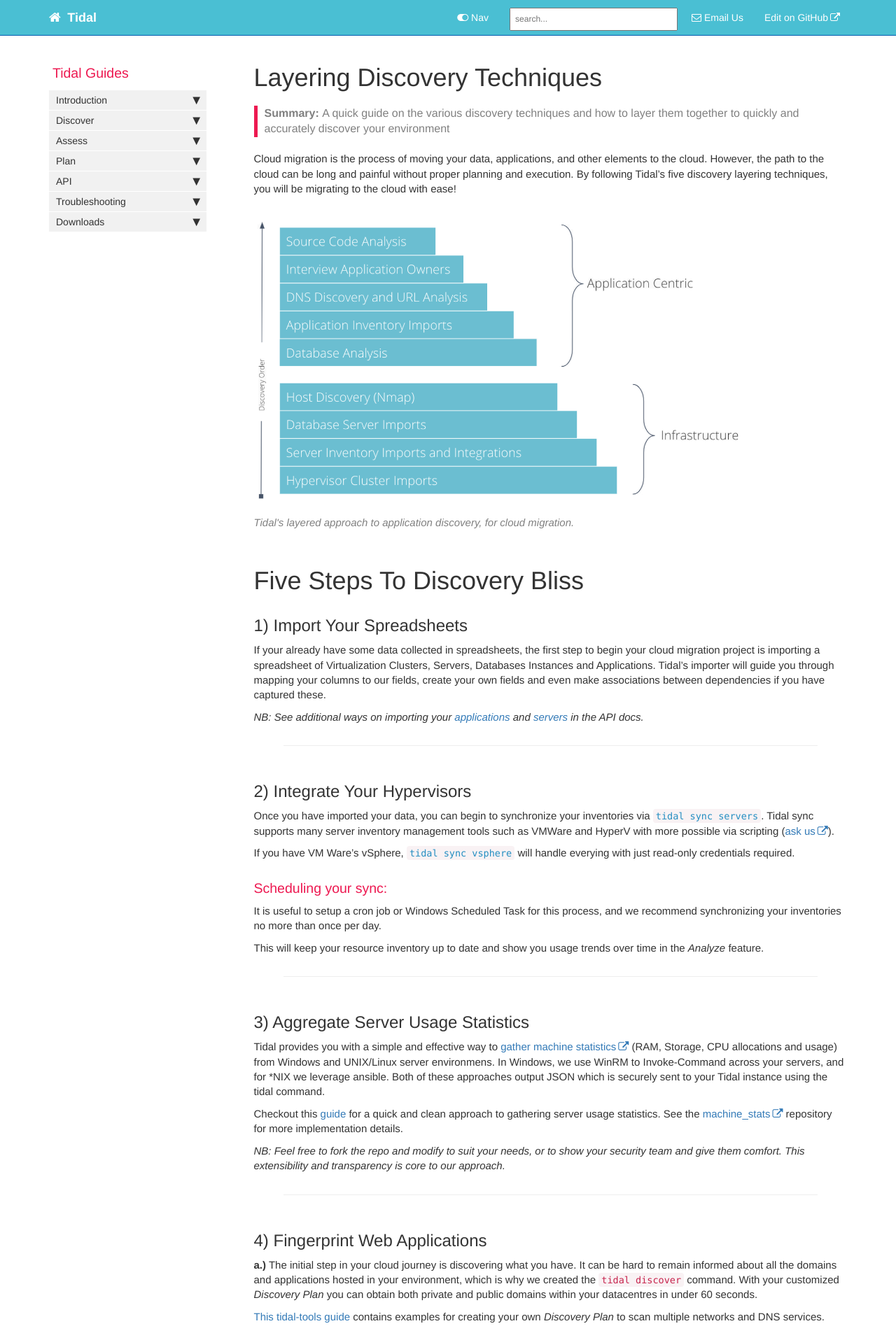
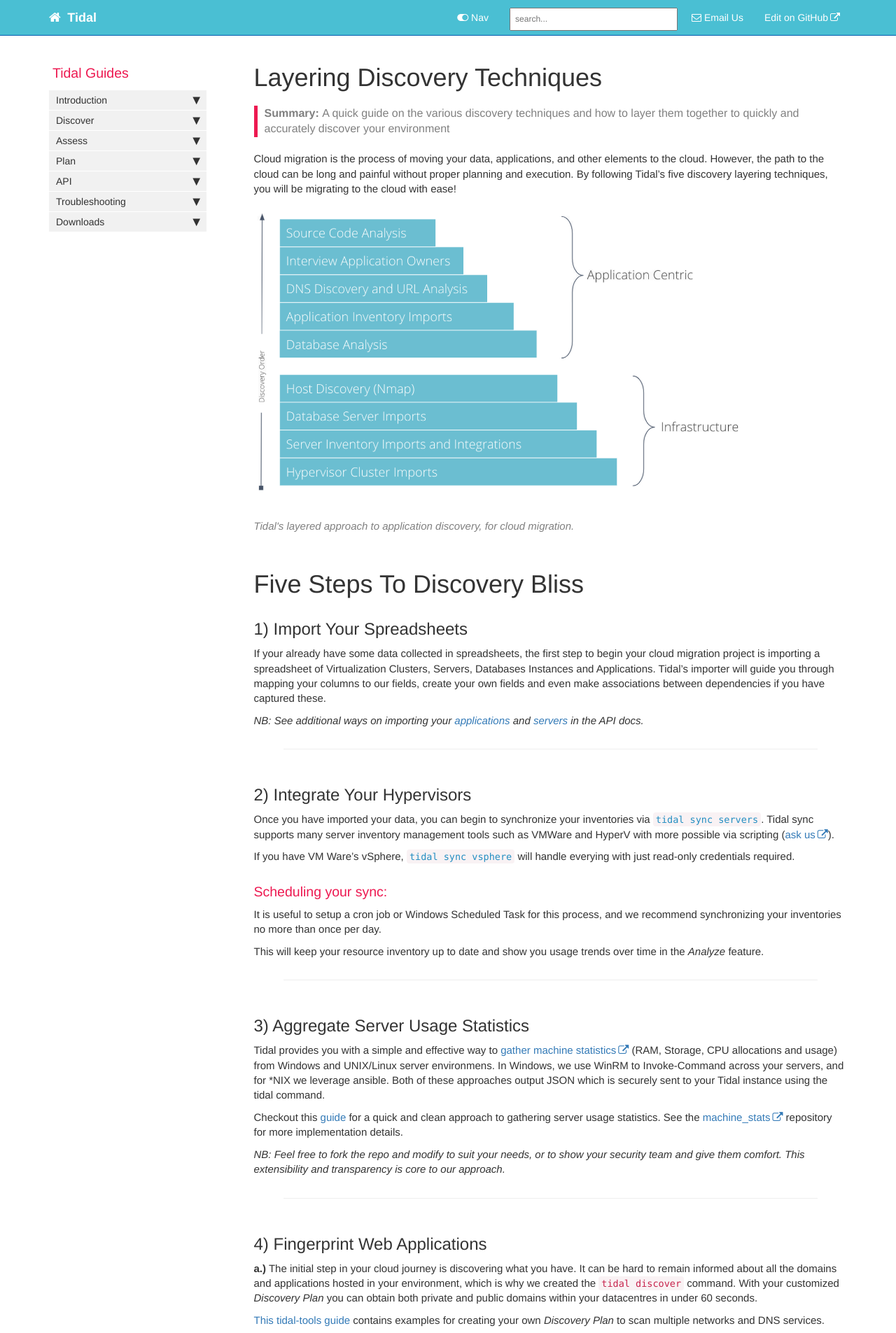
Before and after one commit to tidalmigrations/tidalmigrations.github.io, a Jekyll site: the page built from pages/user guides/discovery_techniques.md, in a window 1280 px wide. Shown: the top 1905 px of the page at 70% size. Built offline with Jekyll 4.4.1, drawn with Linux system fonts in a browser that asks for light colours; nearby versions of some CDN libraries; comment, search, counter and statistics services are not loaded.

Commit message:
fix: change margins to cluster images closer to it's associated text

```diff
--- a/css/customstyles.css
+++ b/css/customstyles.css
@@ -89,7 +89,7 @@ dt[id] {
 }
 
 .post-content img {
-  margin: 12px 0px 3px 0px;
+  margin: 0px 0px 20px 0px;
   width: auto;
   height: auto;
   max-width: 100%;
```
